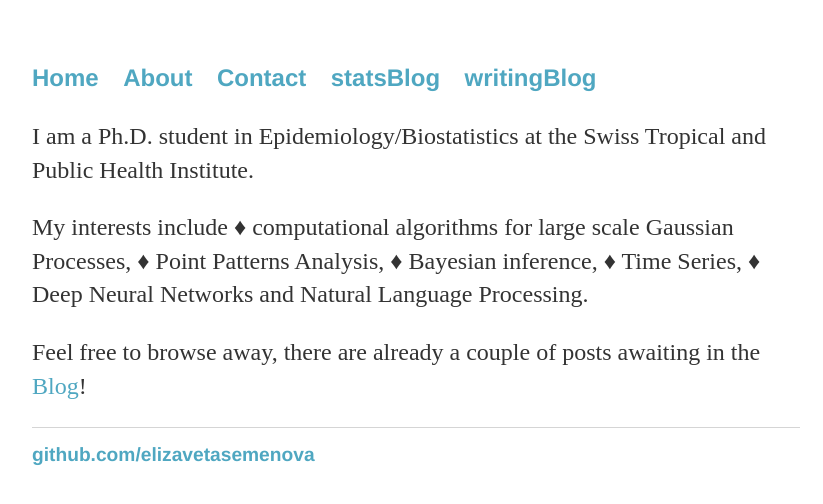
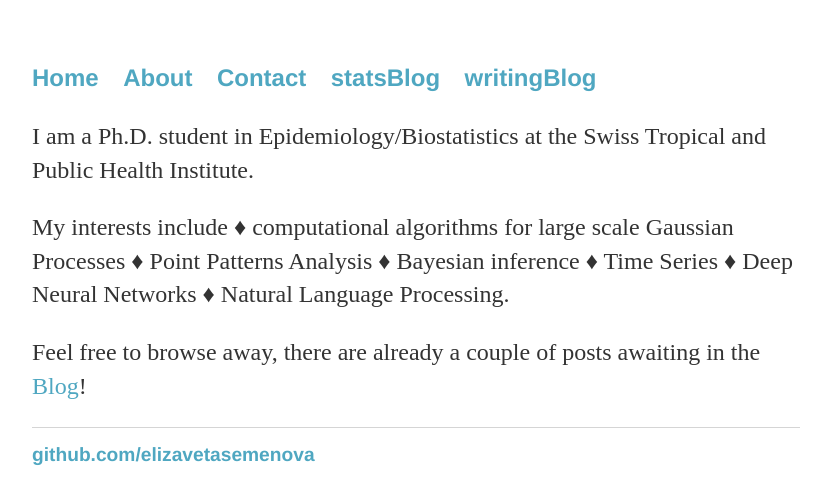
Before and after one commit to elizavetasemenova/elizavetasemenova.github.io, a Jekyll site: the page built from index.html, in a window 1280 px wide. Shown: the top 504 px of the page, without its empty margins (224-1047 px from the left). Built offline with Jekyll 4.4.1, drawn with Linux system fonts in a browser that asks for light colours.

Commit message:
Update index.html

```diff
--- a/index.html
+++ b/index.html
@@ -5,9 +5,9 @@ title: Liza Semenova, statistician in progress
 <div class="blurb">
 	<p>I am a Ph.D. student in Epidemiology/Biostatistics at the Swiss Tropical and Public Health Institute. </p>
 
-	<p>My interests include &diams; computational algorithms for large scale Gaussian Processes, &diams; Point Patterns Analysis,
-		&diams; Bayesian inference, &diams; Time Series,
-           &diams; Deep Neural Networks and Natural Language Processing.</p>
+	<p>My interests include &diams; computational algorithms for large scale Gaussian Processes &diams; Point Patterns Analysis
+		&diams; Bayesian inference &diams; Time Series
+           &diams; Deep Neural Networks &diams; Natural Language Processing.</p>
 
 	<p>Feel free to browse away, there are already a couple of posts awaiting
 		 in the <a href="/blog">Blog</a>! </p>
```
